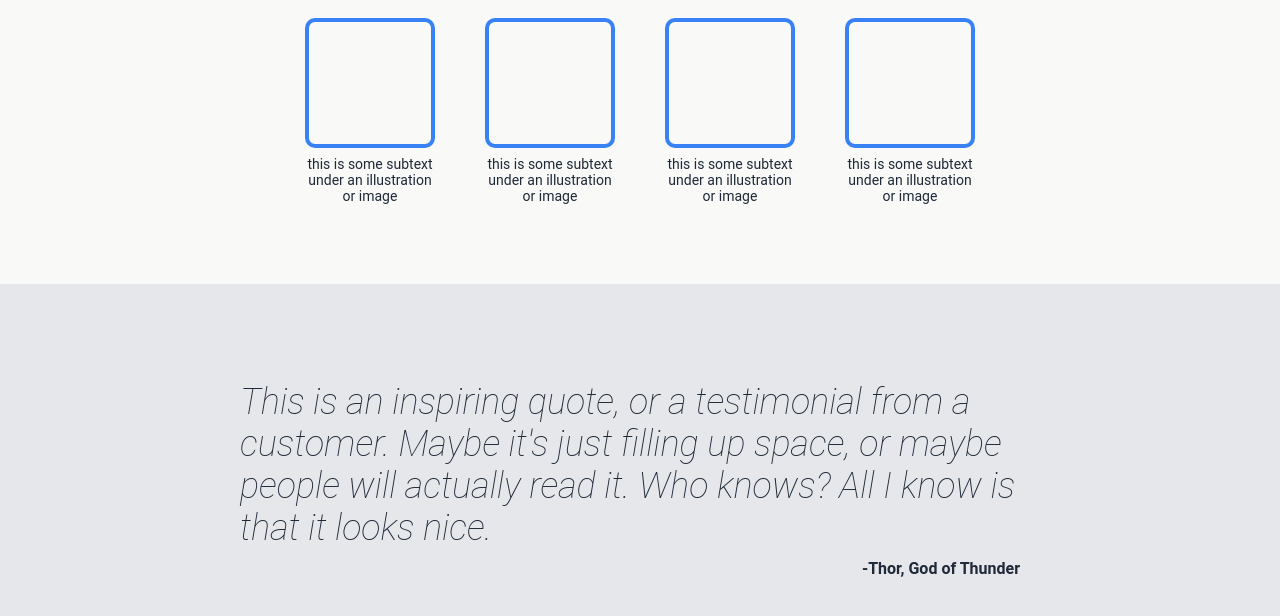
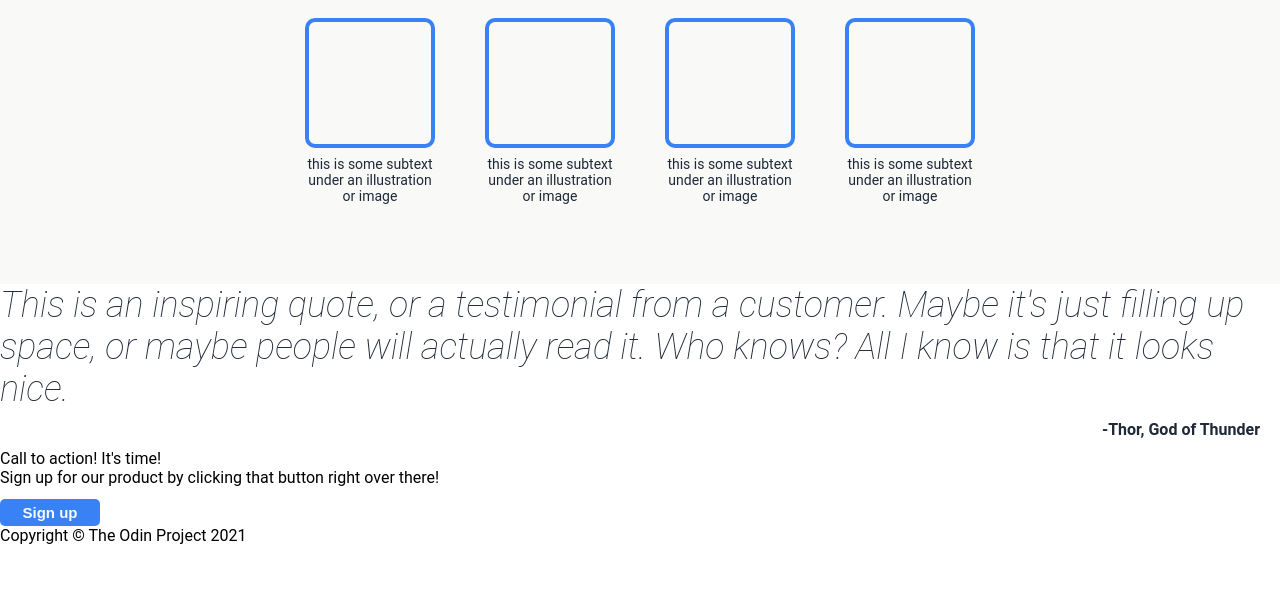
Before and after one commit to silkkate/landingpage, a plain HTML site: page index.html in a window 1280 px wide. Shown: the part 532-1148 px from the top of the page. After the commit the page ends 1077 px from the top, so only its background shows below. Drawn offline with Linux system fonts and the light colour scheme.

Commit message:
add CTA and footer to html

```diff
--- a/index.html
+++ b/index.html
@@ -46,10 +46,21 @@
                 </div>
             </div>
         </div>
-       <div class="quote-background">
+       <div class="quote-container">
         <div class="quote">This is an inspiring quote, or a testimonial from a customer. Maybe it's just filling up space, or maybe people will actually read it. Who knows? All I know is that it looks nice.</div>
         <div class="quote-credit">-Thor, God of Thunder</div>
        </div>
-
+       <div class="container-4">
+        <div class="cta-container">
+            <div class="cta">
+                <div class="cta-header">Call to action! It's time!</div>
+                <div class="cta-text">Sign up for our product by clicking that button right over there!</div>
+                <button>Sign up</button>
+            </div>
+           </div>
+       </div>
+       <div class="footer">
+        <div class="footer-text">Copyright © The Odin Project 2021 </div>
+       </div>
     </body>
 </html>
```
